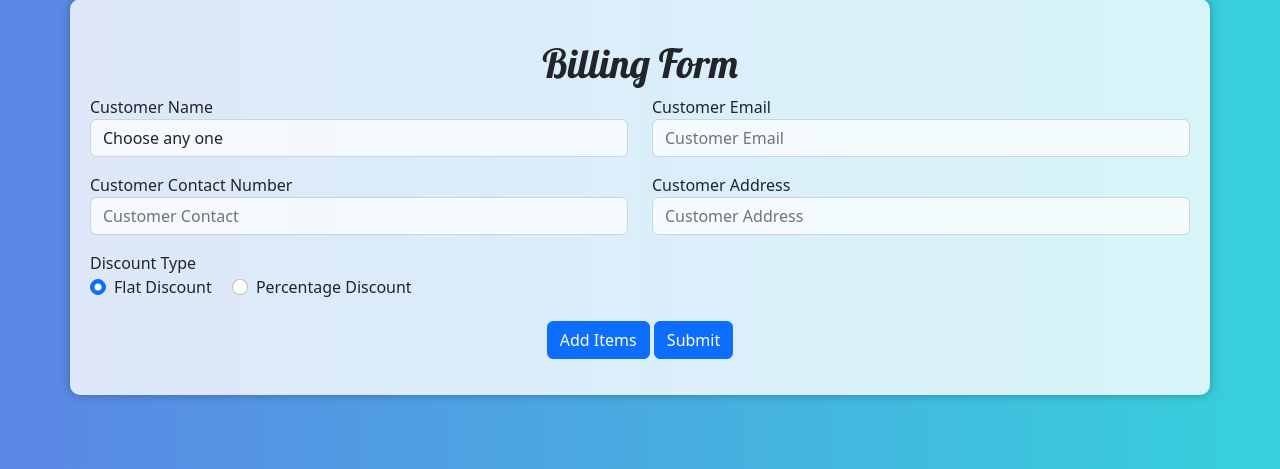
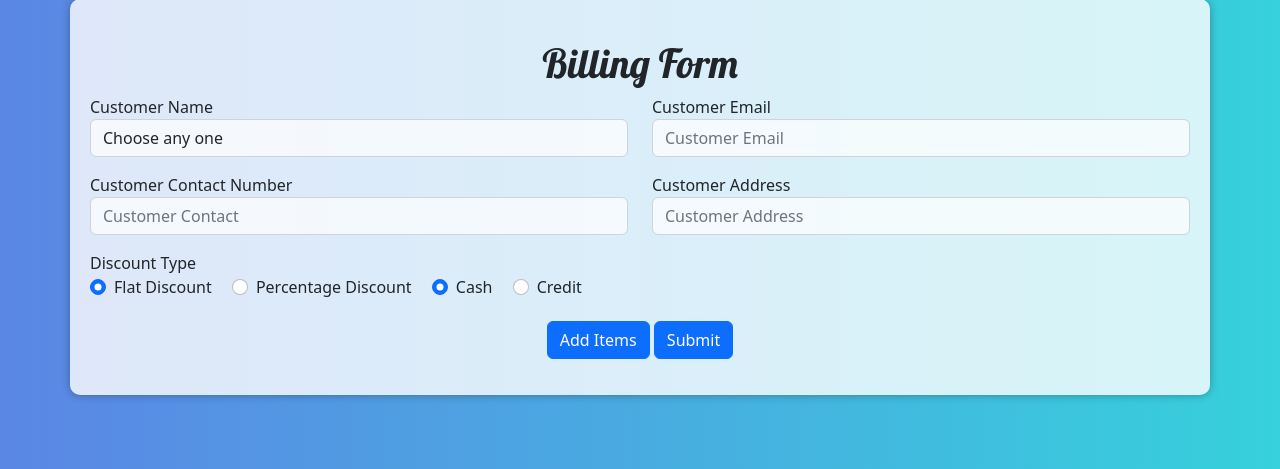
Before and after one commit to hariname/harinam, a Django app: page / in a window 1280 px wide. Shown: the part 101-570 px from the top of the page. Run offline with Django 3.2, Linux system fonts and the light colour scheme; data that the repository does not hold is empty; some libraries are stand-ins or nearby versions.

Commit message:
'newchanges'

```diff
--- a/homepage/templates/generateBILL.html
+++ b/homepage/templates/generateBILL.html
@@ -46,7 +46,20 @@
                        value="percentage">
                 <label class="form-check-label" for="percentageDiscount">Percentage Discount</label>
             </div>
+<!--            #&#45;&#45;&#45;&#45;&#45;&#45;&#45;&#45;&#45;&#45;&#45;&#45;&#45;&#45;&#45;&#45;cash credit-->
+            <div class="form-check form-check-inline">
+                <input checked class="form-check-input" id="cash" name="cash_credit" type="radio">
+                <label class="form-check-label" for="cash">Cash</label>
+            </div>
+
+            <div class="form-check form-check-inline">
+                <input class="form-check-input" id="credit" name="cash_credit" type="radio">
+                <label class="form-check-label" for="credit">Credit</label>
+            </div>
+            <input type="hidden" name="cash_type" value="" id="cash_type">
         </div>
+
+
 
         <div class="text-center mb-3">
             <button class="btn btn-primary" id="addBtn" type="button">Add Items</button>
@@ -57,11 +70,26 @@
         <div class="item-details">
 
         </div>
+
     </form>
 </div>
 {% endblock %}
 <!-- Include Bootstrap JS and jQuery -->
 {% block js %}
+<script>
+    $(document).ready(function(){
+        $('#cash_type').val('Cash');
+       $('#cash').click(function(){
+            $('#cash_type').val('');
+            $('#cash_type').val('Cash');
+       })
+
+       $('#credit').click(function(){
+            $('#cash_type').val('');
+            $('#cash_type').val('Credit');
+       })
+    })
+</script>
 <script>
     function get_user(){
         var selectedValue = $('#party').val();
@@ -310,8 +338,11 @@
             alert('please first select product');
             return false;
        }
-
     }
 
 </script>
+
+<script>
+
+</script>
 {% endblock js %}
--- a/homepage/views.py
+++ b/homepage/views.py
@@ -11,6 +11,9 @@ from product.models import Product, TransactionHistory, TransactionDetails
 def view_invoice(request, id=None):
     if id is not None:
         invoice_detail = TransactionHistory.objects.get(id=id)
+        party = invoice_detail.party
+        party_add = invoice_detail.party.address
+        cash_credit = invoice_detail.cash_credit
         invoice_no = invoice_detail.invoice_number
         invoice_date = invoice_detail.date
         invoice = TransactionDetails.objects.filter(trans_history_id=id)
@@ -34,11 +37,14 @@ def view_invoice(request, id=None):
 
             data_list.append(data_dict)
         context = {
+            'cash_credit': cash_credit,
+            'party': party,
+            'party_add': party_add,
             'invoice_no': invoice_no,
             'invoice_date': invoice_date,
             'data_list': data_list,
             'invoice': invoice,
-            'total_price':total_price,
+            'total_price': total_price,
         }
         return render(request, 'invoice_view.html', context)
     else:
@@ -61,9 +67,11 @@ def generateBILL(request):
         type_discount = form.getlist('type_discount')
         discount = form.getlist('discount')
         subtotal = form.getlist('subtotal')
+        cash_credit = form.get('cash_type')
 
         trans_id = TransactionHistory.objects.create(invoice_number=str(datetime.now().strftime("%H%M%S")),
-                                                     party_id=party)
+                                                     party_id=party,
+                                                     cash_credit=cash_credit)
 
         if trans_id:
             for i in range(len(product_id)):
--- a/product/models.py
+++ b/product/models.py
@@ -33,6 +33,7 @@ class TransactionHistory(models.Model):
     invoice_number = models.CharField(max_length=20, default='12345')
     party = models.ForeignKey(Party, on_delete=models.PROTECT)
     date = models.DateTimeField(auto_now_add=True, null=True)
+    cash_credit = models.CharField(max_length=20, default='Cash')
 
     def __str__(self):
         return self.invoice_number
--- a/templates/base.html
+++ b/templates/base.html
@@ -58,7 +58,7 @@
 <body>
 <nav class="navbar navbar-expand-lg navbar-light bg-light fixed-top">
     <div class="container">
-        <a class="navbar-brand cursiv-title" href="#">Shri Harinam Press</a>
+        <a class="navbar-brand cursiv-title" href="/">Shri Harinam Press</a>
         <button aria-controls="navbarNav" aria-expanded="false" aria-label="Toggle navigation" class="navbar-toggler"
                 data-bs-target="#navbarNav" data-bs-toggle="collapse" type="button">
             <span class="navbar-toggler-icon"></span>
```
Also changed, not shown: hariBill/settings.py (+14 -14 lines), homepage/templates/invoice_view.html (+9 -15 lines).
